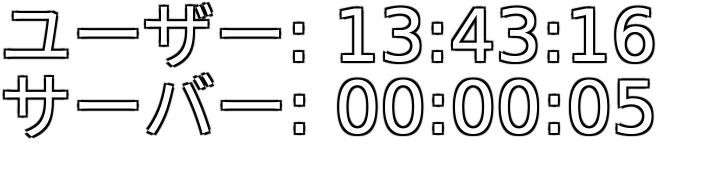
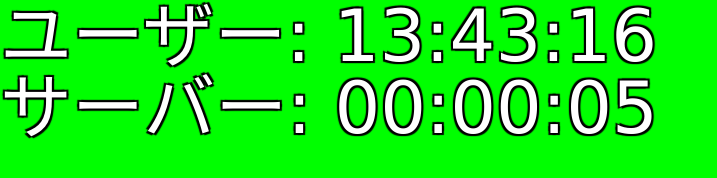
Before and after one commit to gigigiNoGiryu/bp, a plain HTML site: page index.html in a window 1280 px wide. Shown: the whole page, without its empty margins (0-717 px from the left). Drawn offline with Linux system fonts and the light colour scheme.

Commit message:
Add files via upload

```diff
--- a/index.html
+++ b/index.html
@@ -7,6 +7,10 @@
 *{
 	margin: 0;
 	padding: 0;
+}
+body{
+	/* 背景色指定 */
+	background-color:#00FF00;
 }
 #date {
 	color: #fff;
```
